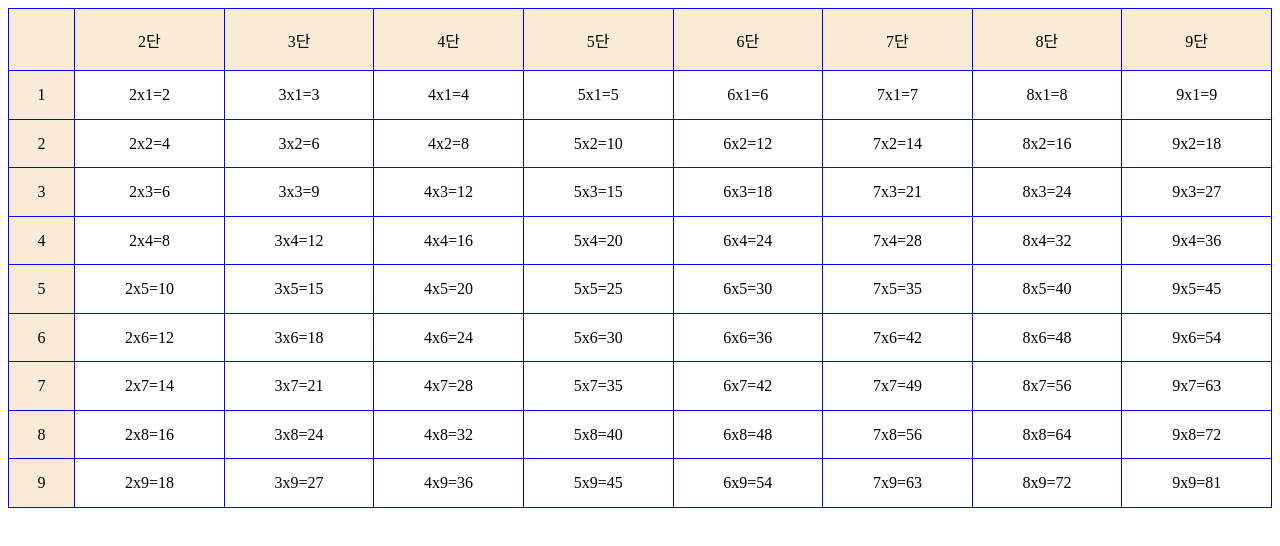
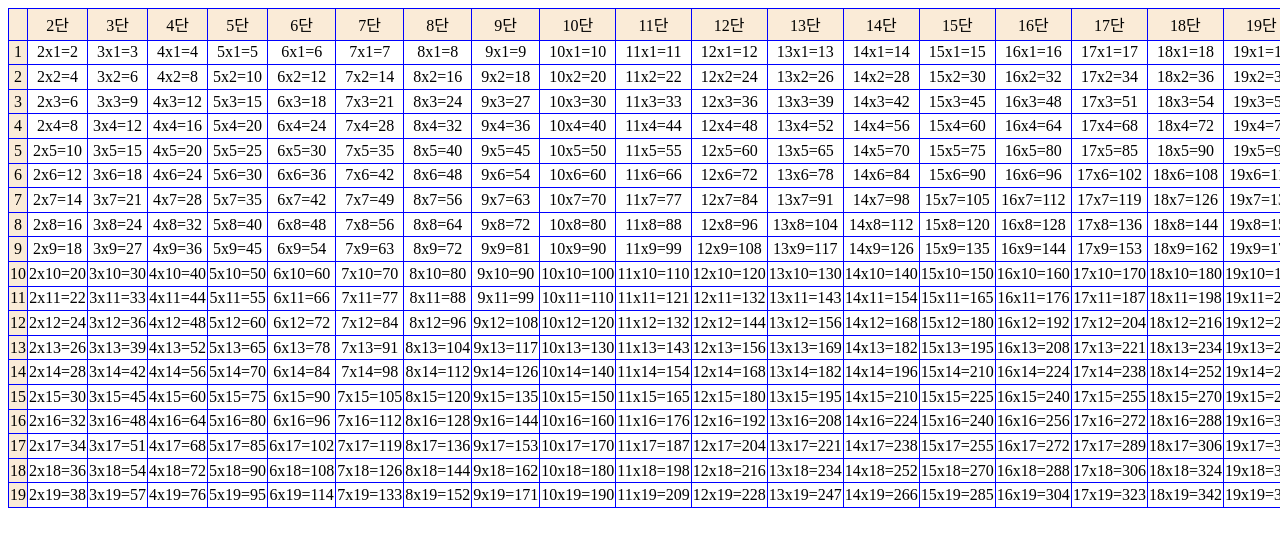
Before and after one commit to angrybird0js/2002.javascript.class.txt.src, a plain HTML site: page js04/js04-08.html in a window 1280 px wide. Drawn offline with Linux system fonts and the light colour scheme.

Commit message:
하루마무리

```diff
--- a/js04/js04-08.html
+++ b/js04/js04-08.html
@@ -13,7 +13,7 @@
         }
 
         td{
-            min-width: 20px;
+            min-width: 4%;
             border: 1px solid blue;
             text-align: center;
         }
@@ -28,13 +28,13 @@
 <body>
     <script>
         let list = '<table>'
-        for (let j = 0; j < 10; j++) {
+        for (let j = 0; j < 20; j++) {
             if (j) {
                 list += `<tr><td>${j}</td>`
             } else {
                 list += `<tr><td></td>`
             }
-            for (let i = 2; i < 10; i++) {
+            for (let i = 2; i < 20; i++) {
                 if (j < 1) {
                     list += `<td>${i}단</td>`
                 } else {
@@ -45,6 +45,8 @@
         }
         list += '</table>'
         document.write(list)
-//        console.log(list) //검토용
+       console.log(list) //검토용
     </script>
-</body></html>
+
+</body>
+</html>
```
